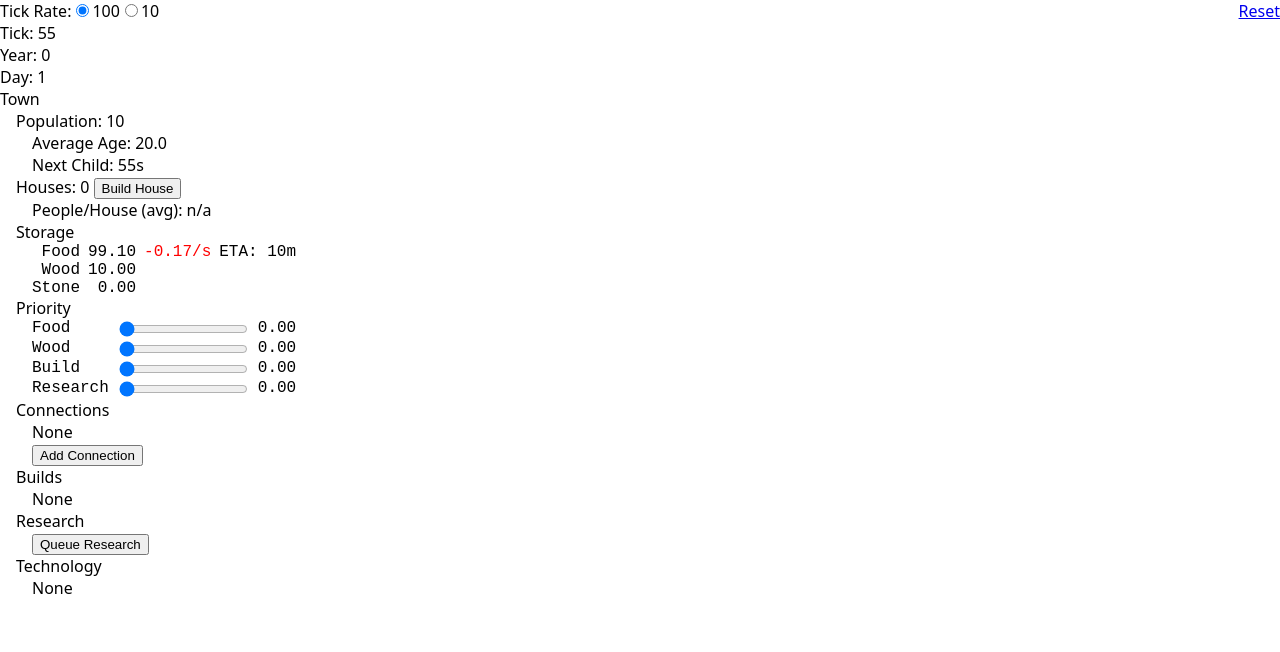
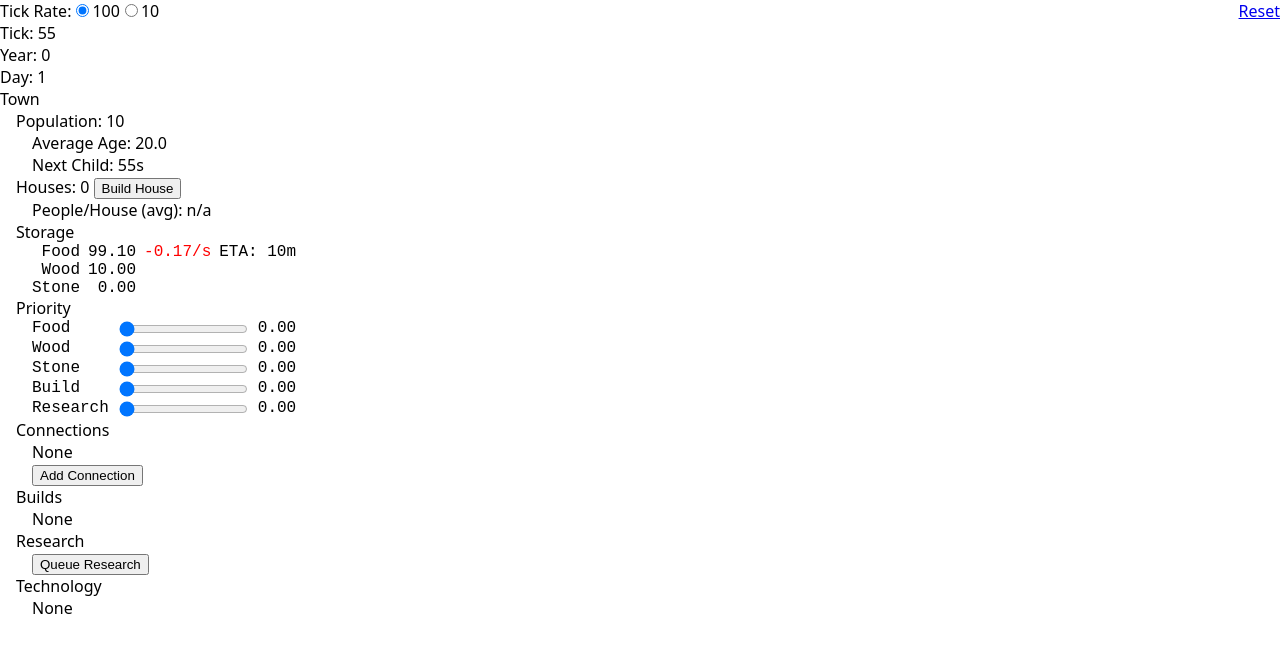
Before and after one commit to tylerschloesser/sim-v6, a React app in the folder packages/app/: page / in a window 1280 px wide. Shown: the top 652 px of the page. Built offline with nearby package versions, Linux system fonts and the light colour scheme; the HTML template or start-up script is replaced by a standard one.

Commit message:
add stone to priority

```diff
--- a/packages/app/src/types.ts
+++ b/packages/app/src/types.ts
@@ -127,6 +127,7 @@ export const TownEntity = z.strictObject({
   priority: z.strictObject({
     food: z.number().min(0).max(1),
     wood: z.number().min(0).max(1),
+    stone: z.number().min(0).max(1),
     build: z.number().min(0).max(1),
     research: z.number().min(0).max(1),
   }),
--- a/packages/app/src/world.ts
+++ b/packages/app/src/world.ts
@@ -62,6 +62,7 @@ export function initWorld(): World {
       priority: {
         food: 0,
         wood: 0,
+        stone: 0,
         build: 0,
         research: 0,
       },
```
